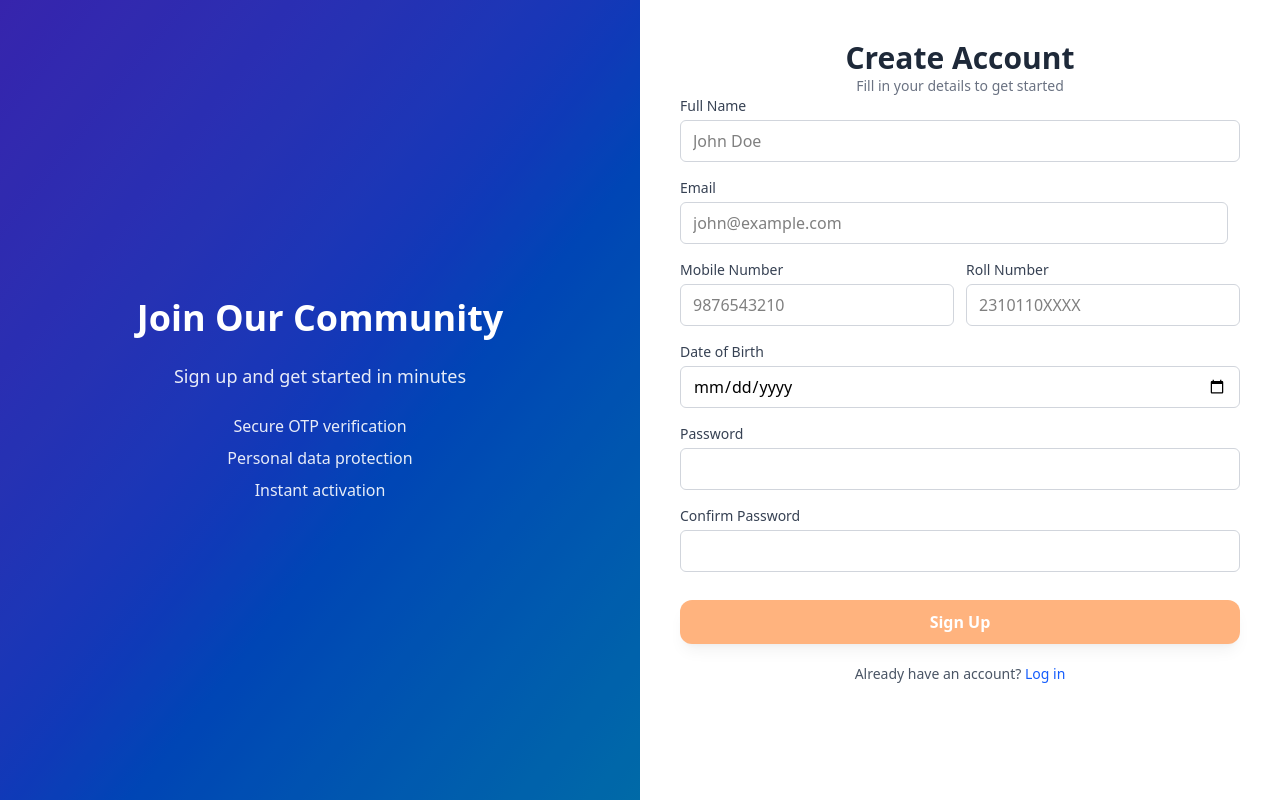
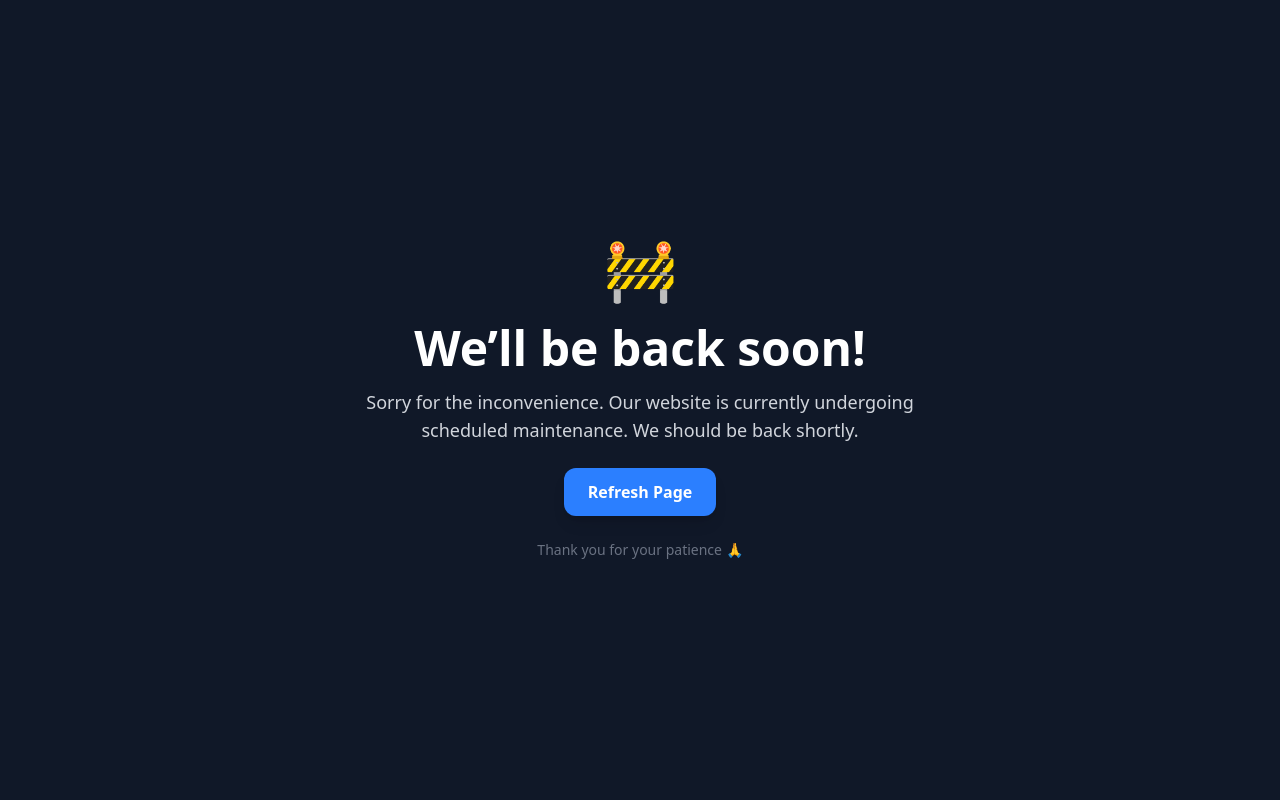
Before and after one commit to Sumit8617/CDC, a React (Vite) app in the folder Client/: page /signup in a window 1280 px wide. Built offline with nearby package versions, Linux system fonts and the light colour scheme; no server answers; a web font is replaced by a local one.

Commit message:
maintainance

```diff
--- a/Client/src/App.jsx
+++ b/Client/src/App.jsx
@@ -1,12 +1,14 @@
 import React from "react";
 import { Outlet } from "react-router-dom";
 import Layout from "./Layout/Layout";
+import MaintenancePage from "./Pages/Maintainance";
 const App = () => {
   return (
     <>
-      <Layout>
+      {/* <Layout>
         <Outlet />
-      </Layout>
+      </Layout> */}
+      <MaintenancePage />
     </>
   );
 };
--- /dev/null
+++ b/Client/src/Pages/Maintainance.jsx
@@ -0,0 +1,36 @@
+import React from "react";
+
+export default function MaintenancePage() {
+  return (
+    <div className="min-h-screen flex items-center justify-center bg-gray-900 text-white px-6">
+      <div className="text-center max-w-xl">
+        {/* Icon */}
+        <div className="text-6xl mb-6 animate-bounce">🚧</div>
+
+        {/* Heading */}
+        <h1 className="text-4xl md:text-5xl font-bold mb-4">
+          We’ll be back soon!
+        </h1>
+
+        {/* Description */}
+        <p className="text-gray-300 mb-6 text-lg">
+          Sorry for the inconvenience. Our website is currently undergoing
+          scheduled maintenance. We should be back shortly.
+        </p>
+
+        {/* Optional Button */}
+        <button
+          onClick={() => window.location.reload()}
+          className="bg-blue-500 hover:bg-blue-600 transition px-6 py-3 rounded-xl font-semibold shadow-lg"
+        >
+          Refresh Page
+        </button>
+
+        {/* Footer note */}
+        <p className="text-gray-500 mt-6 text-sm">
+          Thank you for your patience 🙏
+        </p>
+      </div>
+    </div>
+  );
+}
--- a/Client/src/Pages/Service/Signup.jsx
+++ b/Client/src/Pages/Service/Signup.jsx
@@ -30,8 +30,8 @@ const Signup = () => {
 
   const {
     handleSignup,
-    // handleSendOtp,
-    // handleVerifyOtp,
+    handleSendOtp,
+    handleVerifyOtp,
     loading,
     error,
     otpSent,
@@ -40,22 +40,22 @@ const Signup = () => {
 
   const password = watch("password");
 
-  // const onSendOtp = async () => {
-  //   const { email, fullName } = methods.getValues();
-  //   if (!email || !fullName) {
-  //     return alert("Please enter Full Name and Email first");
-  //   }
-  //   await handleSendOtp({ email, fullName });
-  // };
+  const onSendOtp = async () => {
+    const { email, fullName } = methods.getValues();
+    if (!email || !fullName) {
+      return alert("Please enter Full Name and Email first");
+    }
+    await handleSendOtp({ email, fullName });
+  };
 
-  // const onVerifyOtp = async () => {
-  //   const otp = methods.getValues("otp");
-  //   if (!otp) return alert("Enter OTP first");
-  //   await handleVerifyOtp(otp);
-  // };
+  const onVerifyOtp = async () => {
+    const otp = methods.getValues("otp");
+    if (!otp) return alert("Enter OTP first");
+    await handleVerifyOtp(otp);
+  };
 
   const onSubmit = async (data) => {
-    // if (!otpVerified) return alert("Verify OTP first");
+    if (!otpVerified) return alert("Verify OTP first");
     await handleSignup(data);
     reset();
     navigate("/");
@@ -115,7 +115,7 @@ const Signup = () => {
                     rules={{ required: "Email is required" }}
                   />
 
-                  {/* {!otpSent && (
+                  {!otpSent && (
                     <div className="flex items-center mt-3">
                       <Button
                         type="button"
@@ -128,7 +128,7 @@ const Signup = () => {
                         Send OTP
                       </Button>
                     </div>
-                  )} */}
+                  )}
                 </div>
                 {/* OTP Verification Section */}
                 {otpSent && (
--- a/Client/src/lib/ForgotPasswordSlice.js
+++ b/Client/src/lib/ForgotPasswordSlice.js
@@ -6,9 +6,12 @@ export const sendResetEmail = createAsyncThunk(
   "forgotPassword/sendResetEmail",
   async (email, { rejectWithValue }) => {
     try {
-      const res = await axiosClient.post("/api/v1/auth/forgot-password", {
-        email,
-      });
+      const res = await axiosClient.post(
+        "/api/v1/auth/forgot-password/send-otp",
+        {
+          email,
+        }
+      );
       return res.data;
     } catch (error) {
       const message =
```
